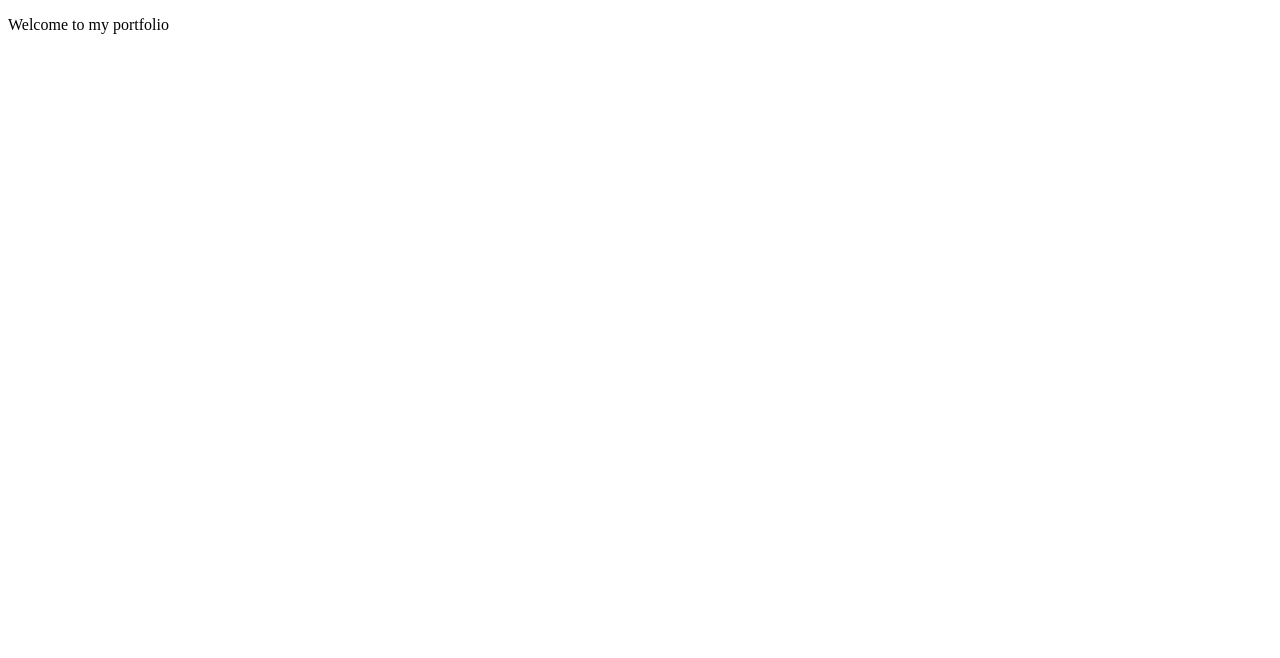
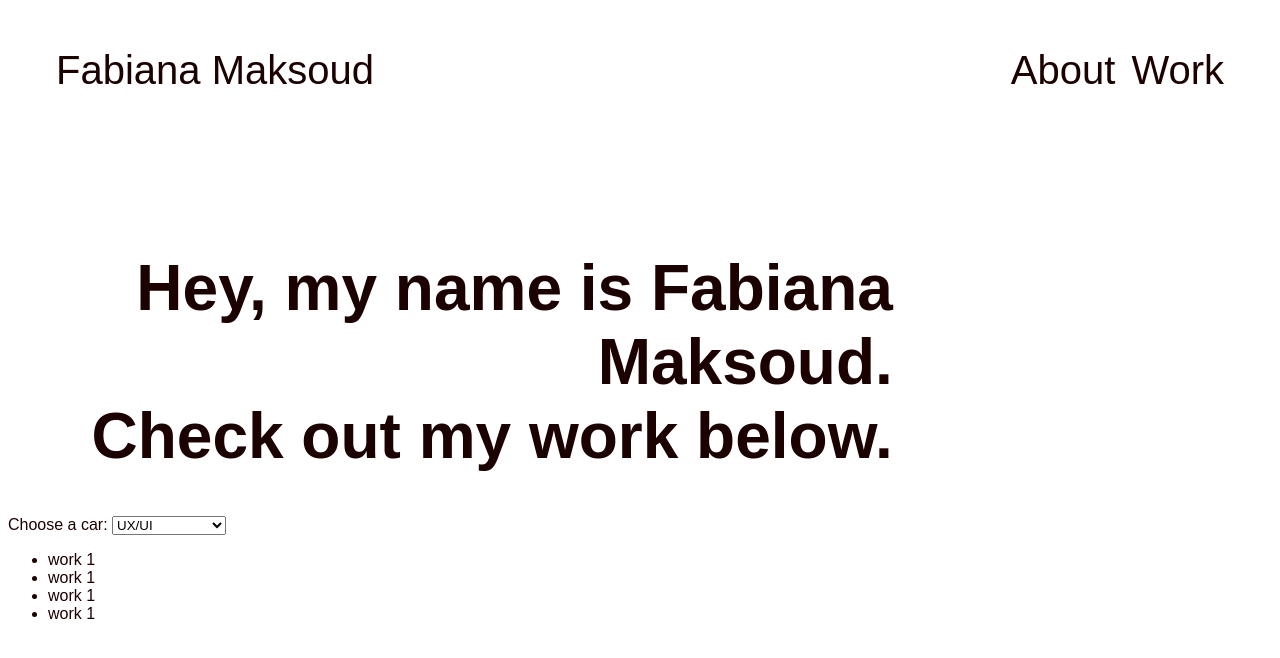
Before and after one commit to fabianamaksoud/portfolio, a plain HTML site: page index.html in a window 1280 px wide. Drawn offline with Linux system fonts and the light colour scheme.

Commit message:
added a navbar

```diff
--- a/index.html
+++ b/index.html
@@ -3,8 +3,39 @@
 <head>
     <meta charset="UTF-8" />
     <title>Fabiana Maksoud Portfolio</title>
+    <link rel="stylesheet" type="text/css" href="style.css" />
 </head>
 <body>
-    <p>Welcome to my portfolio</p>
+    <header>
+        <nav id="hero">
+            <ul>
+                <li>
+                    <a href="">Fabiana Maksoud</a>
+                </li>
+                <li>
+                    <a href="">Work</a>
+                </li>
+                <li>
+                    <a href="">About</a>
+                </li>
+
+            </ul>
+        </nav>
+        <h1>Hey, my name is Fabiana Maksoud.<br>Check out my work below. </h1>
+    </header>
+    <section>
+        <label for="cars">Choose a car:</label>
+
+        <select name="work-filter" id="work-filter">
+            <option value="UX/UI">UX/UI</option>
+            <option value="Graphic Design">Graphic Design</option>
+        </select>
+        <ul>
+            <li>work 1</li>
+            <li>work 1</li>
+            <li>work 1</li>
+            <li>work 1</li>
+        </ul>
+    </section>
 </body>
 </html>
--- /dev/null
+++ b/style.css
@@ -0,0 +1,42 @@
+body{
+  font-family: Arial, Helvetica, sans-serif;
+  color:rgb(28, 1, 1);
+
+}
+
+#hero li {
+    float:right;
+      padding: 8px;
+}
+
+#hero ul {
+  list-style-type: none;
+  margin: 0;
+  padding: 0;
+  overflow: hidden;
+}
+
+#hero a {
+  display: block;
+  text-decoration: inherit;
+  color:inherit;
+  font-size: 40px;
+
+}
+
+
+#hero li:nth-child(1) {
+  float: left;
+}
+
+#hero{
+  margin: 40px 40px 150px;
+}
+
+h1{
+
+text-align: right;
+margin-right: 30%;
+font-size: 64px;
+
+}
```
